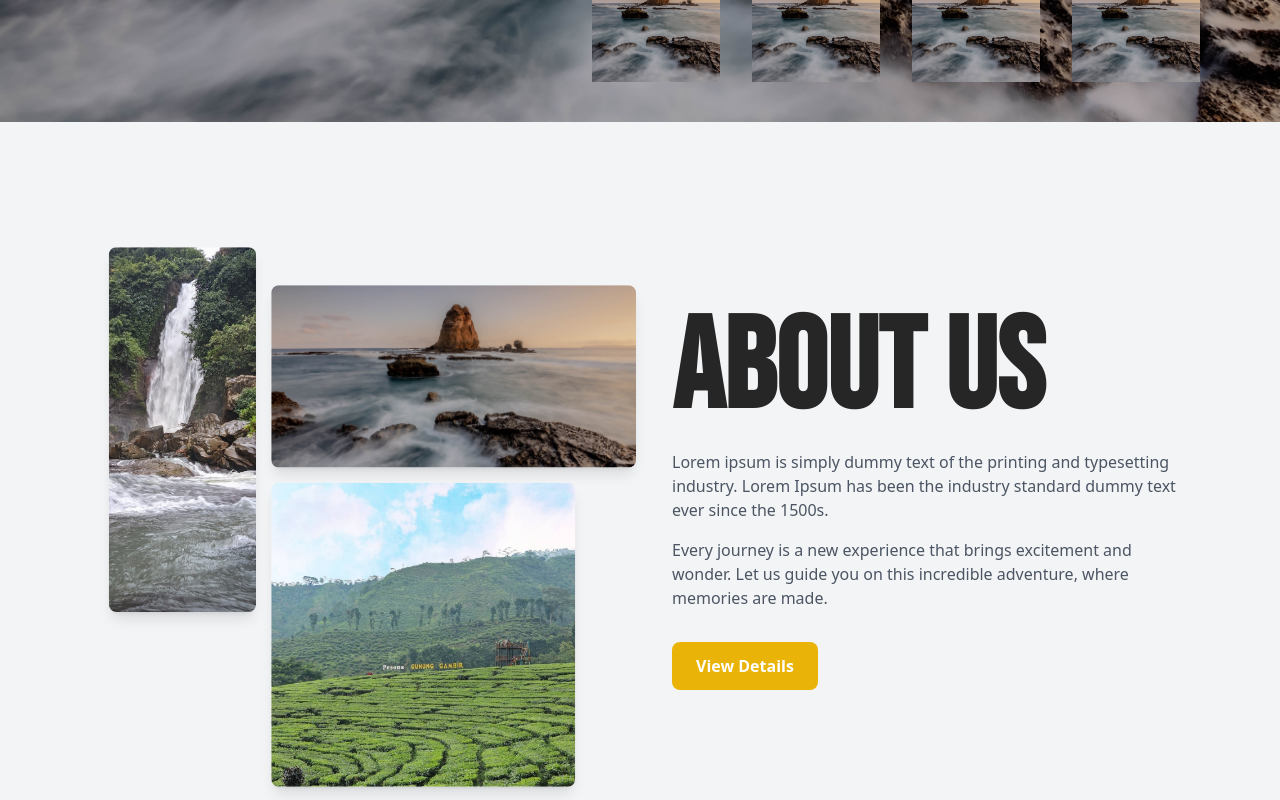
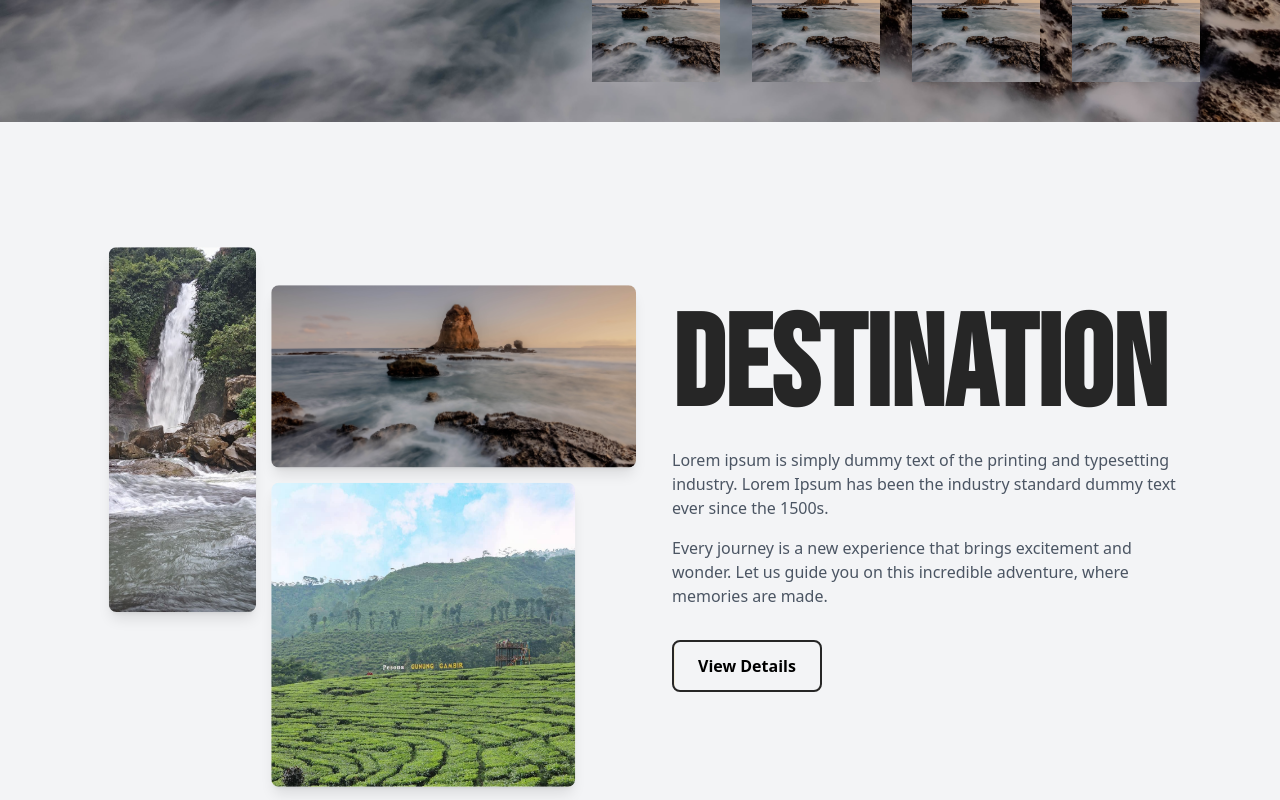
Before and after one commit to hanNajib/DJEMBER-FEST, a React (Vite) app: page / in a window 1280 px wide. Shown: the part 2700-3500 px from the top of the page. Built offline with nearby package versions, Linux system fonts and the light colour scheme.

Commit message:
fix overflow

```diff
--- a/src/Kuliner.jsx
+++ b/src/Kuliner.jsx
@@ -9,7 +9,7 @@ export default function Kuliner() {
   };
 
   return (
-    <div className=" overflow-x-clip">
+    <div className="overflow-x-hidden">
     <div className="w-screen h-auto bg-slate-100 pt-36 relative overflow-x-hidden" id="umkm">
       <div className="w-full h-40 bg-slate-300 absolute rotate-[2deg] scale-110"></div>
       <div className="absolute z-10 scale-125 opacity-20 mt-40">
--- a/src/Wisata.jsx
+++ b/src/Wisata.jsx
@@ -3,9 +3,10 @@ import { useRef } from "react";
 
 const AboutUs = () => {
   const ref = useRef(null)
-  const isInView = useInView(ref, {once: true})
+  const isInView = useInView(ref, {once: false})
   return (
-    <section ref={ref} className="pt-28 pb-20 bg-gray-100 px-20 w-full" id="destination">
+    <section ref={ref} className="pt-28 pb-20 bg-gray-100 px-20 w-full overflow-x-hidden" id="destination">
+
       <div className="container mx-auto px-4 w-full">
         <div className="flex flex-col md:flex-row justify-between items-center w-full">
           {/* Images */}
@@ -50,18 +51,33 @@ const AboutUs = () => {
             </div>
           </div>
 
-          {/* Text Section */}
           <div className="md:w-1/2 mt-8 md:mt-0 md:ml-16">
-            <h2 className="text-7xl md:text-9xl font-bebas_neue font-bold text-neutral-800 mb-4">About Us</h2>
-            <p className="text-gray-600 mb-4">
+            <h2 className="text-7xl md:text-9xl font-bebas_neue font-bold text-neutral-800 mb-4 duration-700 delay-200 overflow-hidden"
+              style={{
+                width: isInView ? '100%' : '0px',
+              }}
+            >Destination</h2>
+            <p className="text-gray-600 mb-4 duration-700 delay-200"
+              style={{
+                transform: isInView ? 'none' : 'translateX(200px)',
+                opacity: isInView ? 100 : 0
+              }}
+            >
               Lorem ipsum is simply dummy text of the printing and typesetting industry. Lorem Ipsum has been the industry standard dummy text ever since the 1500s.
             </p>
-            <p className="text-gray-600 mb-4">
+            <p className="text-gray-600 mb-4 duration-700 delay-200"
+              style={{
+                transform: isInView ? 'none' : 'translateX(200px)',
+                opacity: isInView ? 100 : 0
+              }}
+            >
               Every journey is a new experience that brings excitement and wonder. Let us guide you on this incredible adventure, where memories are made.
             </p>
-            <button className="mt-4 px-6 py-3 bg-yellow-500 text-white font-semibold rounded-lg hover:bg-yellow-600">
-              View Details
-            </button>
+          <button className="relative mt-4 px-6 py-3 bg-transparent text-white font-semibold rounded-lg overflow-hidden group border-2 border-neutral-800">
+            <span className="absolute inset-0 bg-yellow-500 -translate-x-full group-hover:translate-x-0 transition-transform duration-500 ease-out"></span>
+            <span className="relative z-10 text-black">View Details</span>
+          </button>
+
           </div>
         </div>
       </div>
```
